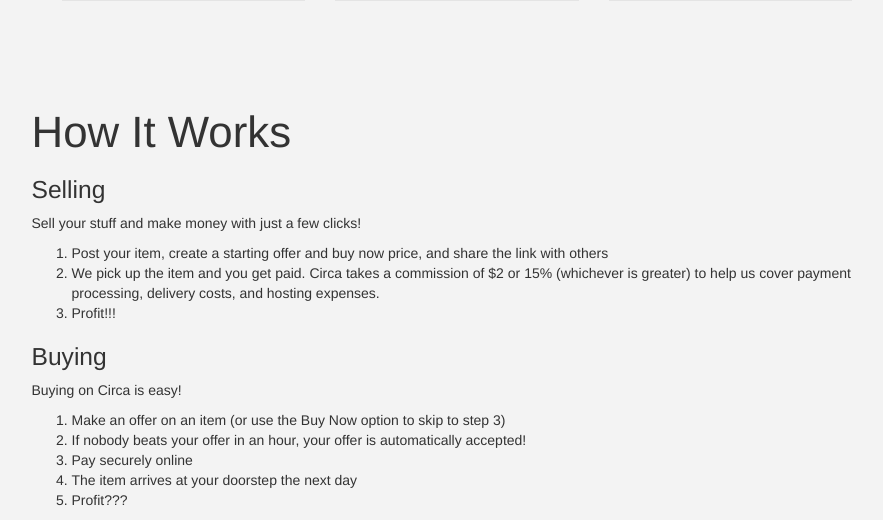
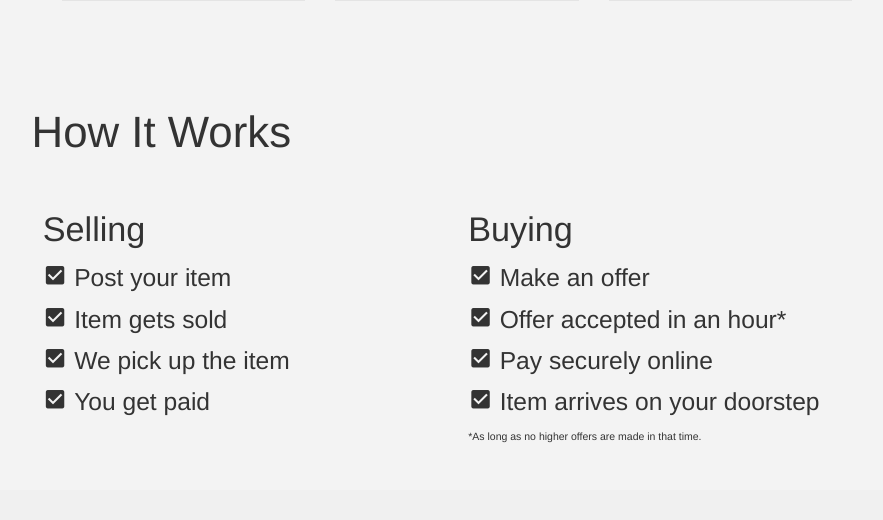
Before and after one commit to gnarizzy/circa, a Django app: template circa/templates/about.html in a window 1280 px wide. Shown: the part 601-1121 px from the top of the page, without its empty margins (183-1066 px from the left). After the commit the page ends 1044 px from the top, so only its background shows below. Run offline with Django 3.2, Linux system fonts and the light colour scheme; the template is opened without the code that fills it, so the values that code supplies are empty; some libraries are stand-ins or nearby versions.

Commit message:
about page now formatted in a pretty way

```diff
--- a/circa/templates/about.html
+++ b/circa/templates/about.html
@@ -64,33 +64,49 @@
 			</div>
 		</section>
         <div class = "container">
-               <h3>How It Works</h3>
-               <div class ="take-space"></div>
-                    <h5> Selling </h5>
-                       <p>
-                           Sell your stuff and make money with just a few clicks!
-                           <ol>
-                                    <li>Post your item, create a starting offer and buy now price, and share the link with others</li>
-                                    <li>We pick up the item and you get paid. Circa takes a commission of $2 or 15% (whichever is greater)
-                                        to help us cover payment processing, delivery costs, and hosting expenses.</li>
-                                    <li>Profit!!!</li>
-                           </ol>
-                       </p>
-               <div class ="take-space"></div>
-               <h5> Buying </strong></h5>
+            <h3>How It Works</h3>
+            <div class="row">
+                <div class ="take-space"></div>
+                <div id="staggered-sell" class="left col l6 m6 s12">
+                    <h4> Selling </h4>
                     <p>
-                        Buying on Circa is easy!
-                        <ol>
-                                <li>Make an offer on an item (or use the Buy Now option to skip to step 3)</li>
-                                <li>If nobody beats your offer in an hour, your offer is automatically accepted!</li>
-                                <li>Pay securely online</li>
-                                <li>The item arrives at your doorstep the next day</li>
-                                <li>Profit???</li>
-                        </ol>
+                        <ul>
+                            <li>
+                              <h5><i class="mdi-toggle-check-box"></i> Post your item</h5>
+                            </li>
+                            <li>
+                              <h5><i class="mdi-toggle-check-box"></i> Item gets sold</h5>
+                            </li>
+                            <li>
+                              <h5><i class="mdi-toggle-check-box"></i> We pick up the item</h5>
+                            </li>
+                            <li>
+                              <h5><i class="mdi-toggle-check-box"></i> You get paid</h5>
+                            </li>
+                        </ul>
                     </p>
-
-
+                </div>
+                <div id="staggered-buy" class="left col l6 m6 s12">
+                    <h4> Buying </h4>
+                    <p>
+                        <ul>
+                            <li>
+                              <h5><i class="mdi-toggle-check-box"></i> Make an offer</h5>
+                            </li>
+                            <li>
+                              <h5><i class="mdi-toggle-check-box"></i> Offer accepted in an hour*</h5>
+                            </li>
+                            <li>
+                              <h5><i class="mdi-toggle-check-box"></i> Pay securely online</h5>
+                            </li>
+                            <li>
+                              <h5><i class="mdi-toggle-check-box"></i> Item arrives on your doorstep</h5>
+                            </li>
+                        </ul>
+                        <small>*As long as no higher offers are made in that time.</small>
+                    </p>
+                </div>
+            </div>
         </div>
     </div>
-
 {% endblock %}
```
